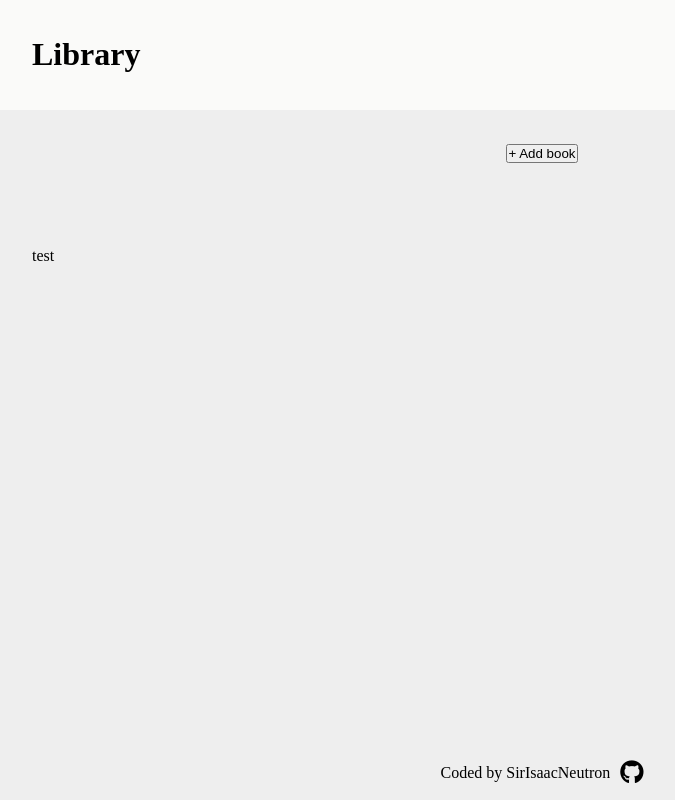
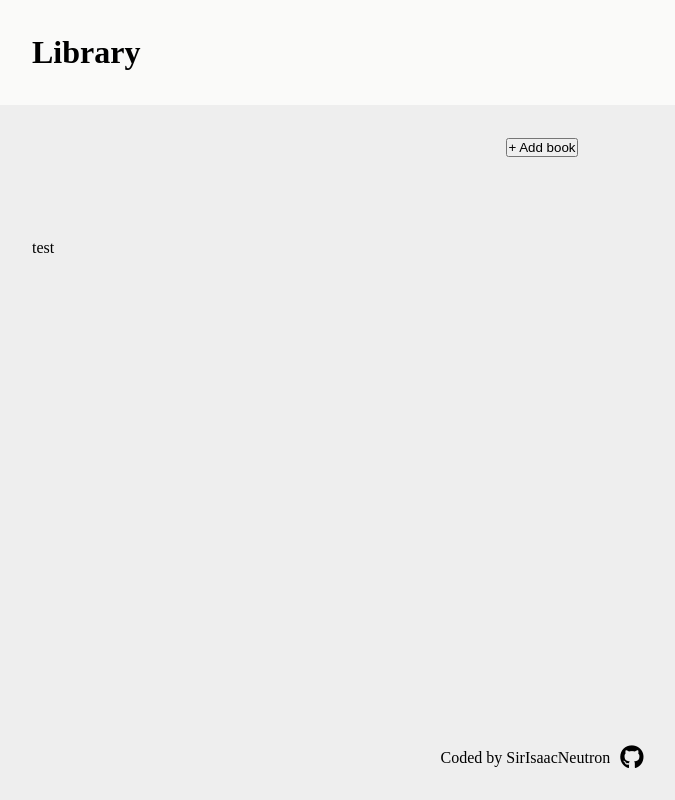
Before and after one commit to SirIsaacNeutron/library, a website: page index.html in a window 1280 px wide. Shown: the whole page, without its empty margins (98-773 px from the left). Drawn offline with Linux system fonts and the light colour scheme.

Commit message:
Change footer row size

```diff
--- a/styles.css
+++ b/styles.css
@@ -11,7 +11,7 @@
 
 body {
     display: grid;
-    grid-template-rows: 1fr 0.8fr 5fr 0.5fr;
+    grid-template-rows: 1fr 0.8fr 5fr 0.8fr;
 
     min-height: 100vh;
 }
```
